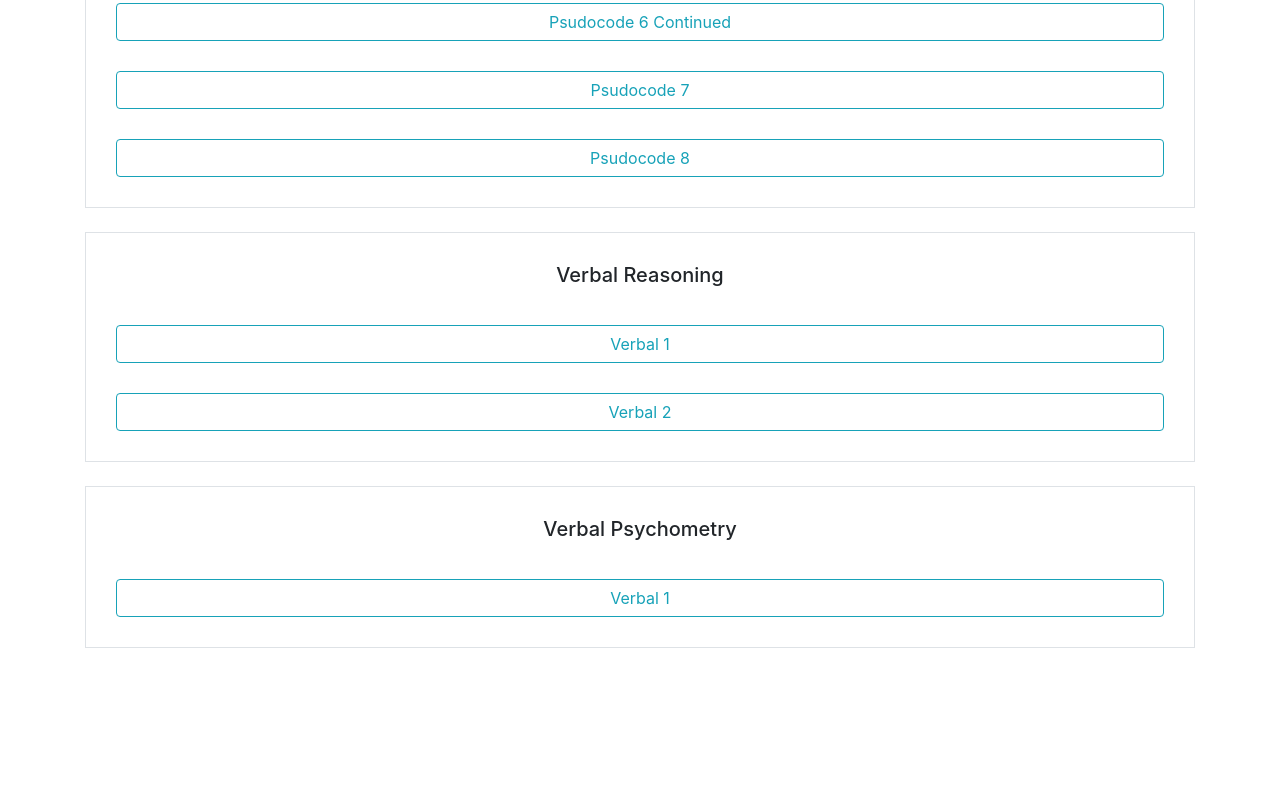
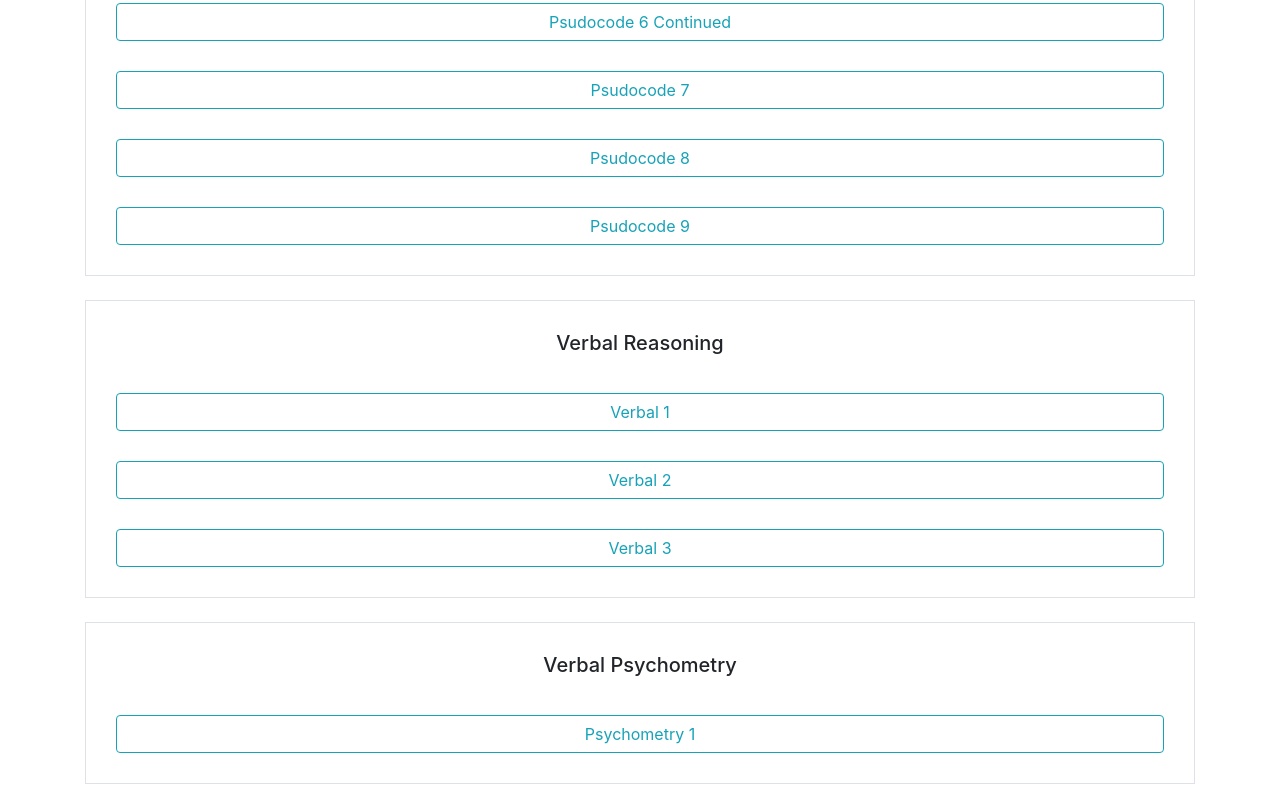
Before and after one commit to sparkteamgames/placement-training, a website: page capgemini-training.html in a window 1280 px wide. Shown: the part 682-1490 px from the top of the page. Before the commit the page ends 1354 px from the top, so only its background shows below. Drawn offline with Linux system fonts and the light colour scheme.

Commit message:
Update capgemini-training.html

```diff
--- a/capgemini-training.html
+++ b/capgemini-training.html
@@ -73,6 +73,8 @@
                   <a class="btn btn-outline-info btn-block" href="https://youtu.be/kMOgvqMkPes" target="_blank">Psudocode 7</a>
                 <br>
                   <a class="btn btn-outline-info btn-block" href="https://youtu.be/xRGilAhl8_8" target="_blank">Psudocode 8</a>
+                <br>
+                  <a class="btn btn-outline-info btn-block" href="https://youtu.be/YIdOe8yUWD4" target="_blank">Psudocode 9</a>
             </div>
             <br>
             <div class="lead border" style="padding: 30px;">
@@ -80,11 +82,13 @@
                   <a class="btn btn-outline-info btn-block" href="https://youtu.be/0rYuJrRYmpI" target="_blank">Verbal 1</a>
                   <br>
                   <a class="btn btn-outline-info btn-block" href="https://youtu.be/1jjpqnB6UKU" target="_blank">Verbal 2</a>
+                  <br>
+                  <a class="btn btn-outline-info btn-block" href="https://youtu.be/IWLKoRfS9sM" target="_blank">Verbal 3</a>
             </div>
             <br>
             <div class="lead border" style="padding: 30px;">
                 <h5>Verbal Psychometry</h5><br>
-                  <a class="btn btn-outline-info btn-block" href="https://youtu.be/Tw1txYAAr08" target="_blank">Verbal 1</a>
+                  <a class="btn btn-outline-info btn-block" href="https://youtu.be/Tw1txYAAr08" target="_blank">Psychometry 1</a>
             </div>
         </div>
       </div>
```
